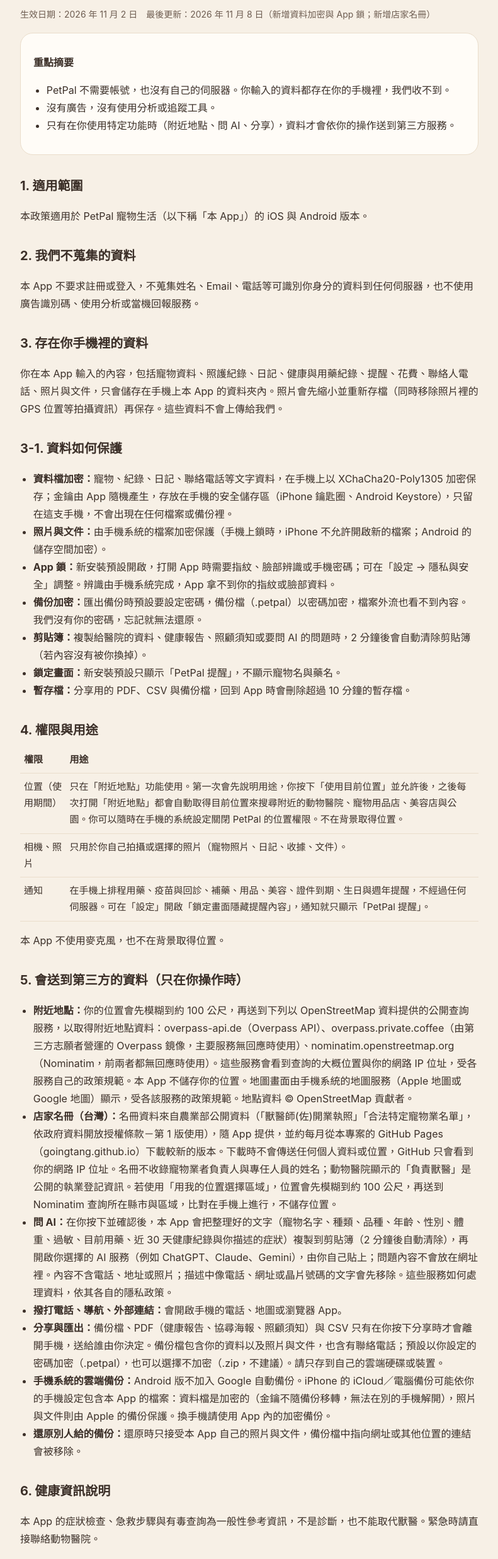
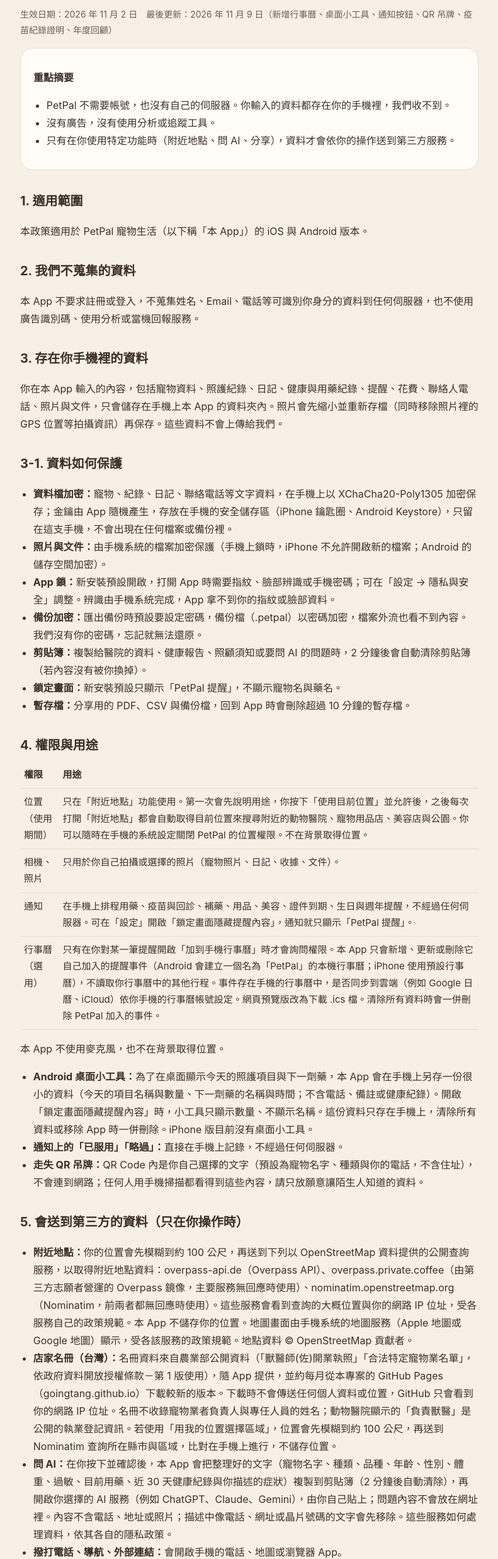
Before and after one commit to goingtang/gooday-apps, a plain HTML site: page petpal/privacy.html in a window 1280 px wide. Shown: the part 74-2549 px from the top of the page at 63% size, without its empty margins (244-1035 px from the left). Drawn offline with Linux system fonts and the light colour scheme.

Commit message:
Privacy policy: calendar permission, widget, notification buttons, QR tag
Co-Authored-By: Claude Opus 5.5 <noreply@anthropic.com>
Claude-Session: https://claude.ai/code/session_013PfYQqGjw5tJrq9ggRAbzt

```diff
--- a/petpal/privacy.html
+++ b/petpal/privacy.html
@@ -10,7 +10,7 @@
 <body>
 <main>
   <h1>PetPal 隱私權政策</h1>
-  <p class="sub">生效日期：2026 年 11 月 2 日　最後更新：2026 年 11 月 8 日（新增資料加密與 App 鎖；新增店家名冊）</p>
+  <p class="sub">生效日期：2026 年 11 月 2 日　最後更新：2026 年 11 月 9 日（新增行事曆、桌面小工具、通知按鈕、QR 吊牌、疫苗紀錄證明、年度回顧）</p>
 
   <div class="card">
     <p><strong>重點摘要</strong></p>
@@ -47,8 +47,14 @@
     <tr><td>位置（使用期間）</td><td>只在「附近地點」功能使用。第一次會先說明用途，你按下「使用目前位置」並允許後，之後每次打開「附近地點」都會自動取得目前位置來搜尋附近的動物醫院、寵物用品店、美容店與公園。你可以隨時在手機的系統設定關閉 PetPal 的位置權限。不在背景取得位置。</td></tr>
     <tr><td>相機、照片</td><td>只用於你自己拍攝或選擇的照片（寵物照片、日記、收據、文件）。</td></tr>
     <tr><td>通知</td><td>在手機上排程用藥、疫苗與回診、補藥、用品、美容、證件到期、生日與週年提醒，不經過任何伺服器。可在「設定」開啟「鎖定畫面隱藏提醒內容」，通知就只顯示「PetPal 提醒」。</td></tr>
+    <tr><td>行事曆（選用）</td><td>只有在你對某一筆提醒開啟「加到手機行事曆」時才會詢問權限。本 App 只會新增、更新或刪除它自己加入的提醒事件（Android 會建立一個名為「PetPal」的本機行事曆；iPhone 使用預設行事曆），不讀取你行事曆中的其他行程。事件存在手機的行事曆中，是否同步到雲端（例如 Google 日曆、iCloud）依你手機的行事曆帳號設定。網頁預覽版改為下載 .ics 檔。清除所有資料時會一併刪除 PetPal 加入的事件。</td></tr>
   </table>
   <p>本 App 不使用麥克風，也不在背景取得位置。</p>
+  <ul>
+    <li><strong>Android 桌面小工具：</strong>為了在桌面顯示今天的照護項目與下一劑藥，本 App 會在手機上另存一份很小的資料（今天的項目名稱與數量、下一劑藥的名稱與時間；不含電話、備註或健康紀錄）。開啟「鎖定畫面隱藏提醒內容」時，小工具只顯示數量、不顯示名稱。這份資料只存在手機上，清除所有資料或移除 App 時一併刪除。iPhone 版目前沒有桌面小工具。</li>
+    <li><strong>通知上的「已服用」「略過」：</strong>直接在手機上記錄，不經過任何伺服器。</li>
+    <li><strong>走失 QR 吊牌：</strong>QR Code 內是你自己選擇的文字（預設為寵物名字、種類與你的電話，不含住址），不會連到網路；任何人用手機掃描都看得到這些內容，請只放願意讓陌生人知道的資料。</li>
+  </ul>
 
   <h2>5. 會送到第三方的資料（只在你操作時）</h2>
   <ul>
@@ -56,7 +62,7 @@
     <li><strong>店家名冊（台灣）：</strong>名冊資料來自農業部公開資料（「獸醫師(佐)開業執照」「合法特定寵物業名單」，依政府資料開放授權條款－第 1 版使用），隨 App 提供，並約每月從本專案的 GitHub Pages（goingtang.github.io）下載較新的版本。下載時不會傳送任何個人資料或位置，GitHub 只會看到你的網路 IP 位址。名冊不收錄寵物業者負責人與專任人員的姓名；動物醫院顯示的「負責獸醫」是公開的執業登記資訊。若使用「用我的位置選擇區域」，位置會先模糊到約 100 公尺，再送到 Nominatim 查詢所在縣市與區域，比對在手機上進行，不儲存位置。</li>
     <li><strong>問 AI：</strong>在你按下並確認後，本 App 會把整理好的文字（寵物名字、種類、品種、年齡、性別、體重、過敏、目前用藥、近 30 天健康紀錄與你描述的症狀）複製到剪貼簿（2 分鐘後自動清除），再開啟你選擇的 AI 服務（例如 ChatGPT、Claude、Gemini），由你自己貼上；問題內容不會放在網址裡。內容不含電話、地址或照片；描述中像電話、網址或晶片號碼的文字會先移除。這些服務如何處理資料，依其各自的隱私政策。</li>
     <li><strong>撥打電話、導航、外部連結：</strong>會開啟手機的電話、地圖或瀏覽器 App。</li>
-    <li><strong>分享與匯出：</strong>備份檔、PDF（健康報告、協尋海報、照顧須知）與 CSV 只有在你按下分享時才會離開手機，送給誰由你決定。備份檔包含你的資料以及照片與文件，也含有聯絡電話；預設以你設定的密碼加密（.petpal），也可以選擇不加密（.zip，不建議）。請只存到自己的雲端硬碟或裝置。</li>
+    <li><strong>分享與匯出：</strong>備份檔、PDF（健康報告、協尋海報、照顧須知、疫苗紀錄證明、QR 吊牌）、年度回顧圖片與 CSV 只有在你按下分享時才會離開手機，送給誰由你決定。備份檔包含你的資料以及照片與文件，也含有聯絡電話；預設以你設定的密碼加密（.petpal），也可以選擇不加密（.zip，不建議）。請只存到自己的雲端硬碟或裝置。</li>
     <li><strong>手機系統的雲端備份：</strong>Android 版不加入 Google 自動備份。iPhone 的 iCloud／電腦備份可能依你的手機設定包含本 App 的檔案：資料檔是加密的（金鑰不隨備份移轉，無法在別的手機解開），照片與文件則由 Apple 的備份保護。換手機請使用 App 內的加密備份。</li>
     <li><strong>還原別人給的備份：</strong>還原時只接受本 App 自己的照片與文件，備份檔中指向網址或其他位置的連結會被移除。</li>
   </ul>
```
